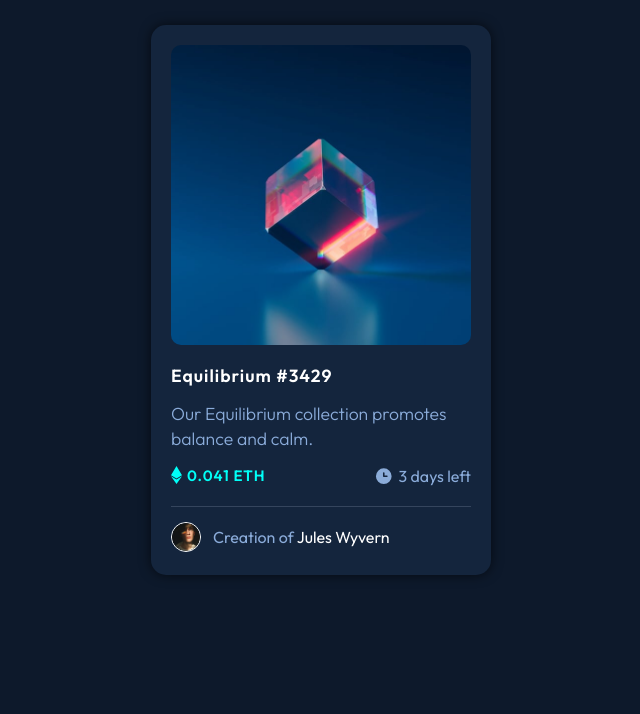
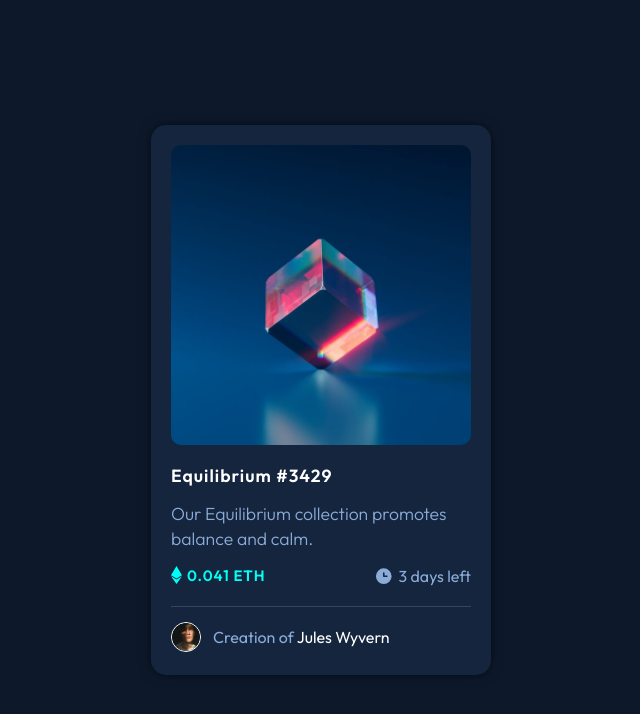
Before and after one commit to Yohan-Marques/NFT-preview-card-component-main, a plain HTML site: page index.html in a window 1280 px wide. Shown: the whole page, without its empty margins (319-959 px from the left). Drawn offline with Linux system fonts and the light colour scheme; a web font is replaced by a local one.

Commit message:
css reset

```diff
--- a/style.css
+++ b/style.css
@@ -17,13 +17,15 @@ body{
     height: 100vh;
     font-family: var(--font);
     background-color: var(--bg-body);
+    display: flex;
+    justify-content: center;
+    align-items: center;
+
 
 
 }
 #container{
     margin: auto;
-    margin-top: 25px;
-    margin-bottom: 25px;
     width: 340px;
     height: 550px;
     background-color: var(--bg-card);
```
